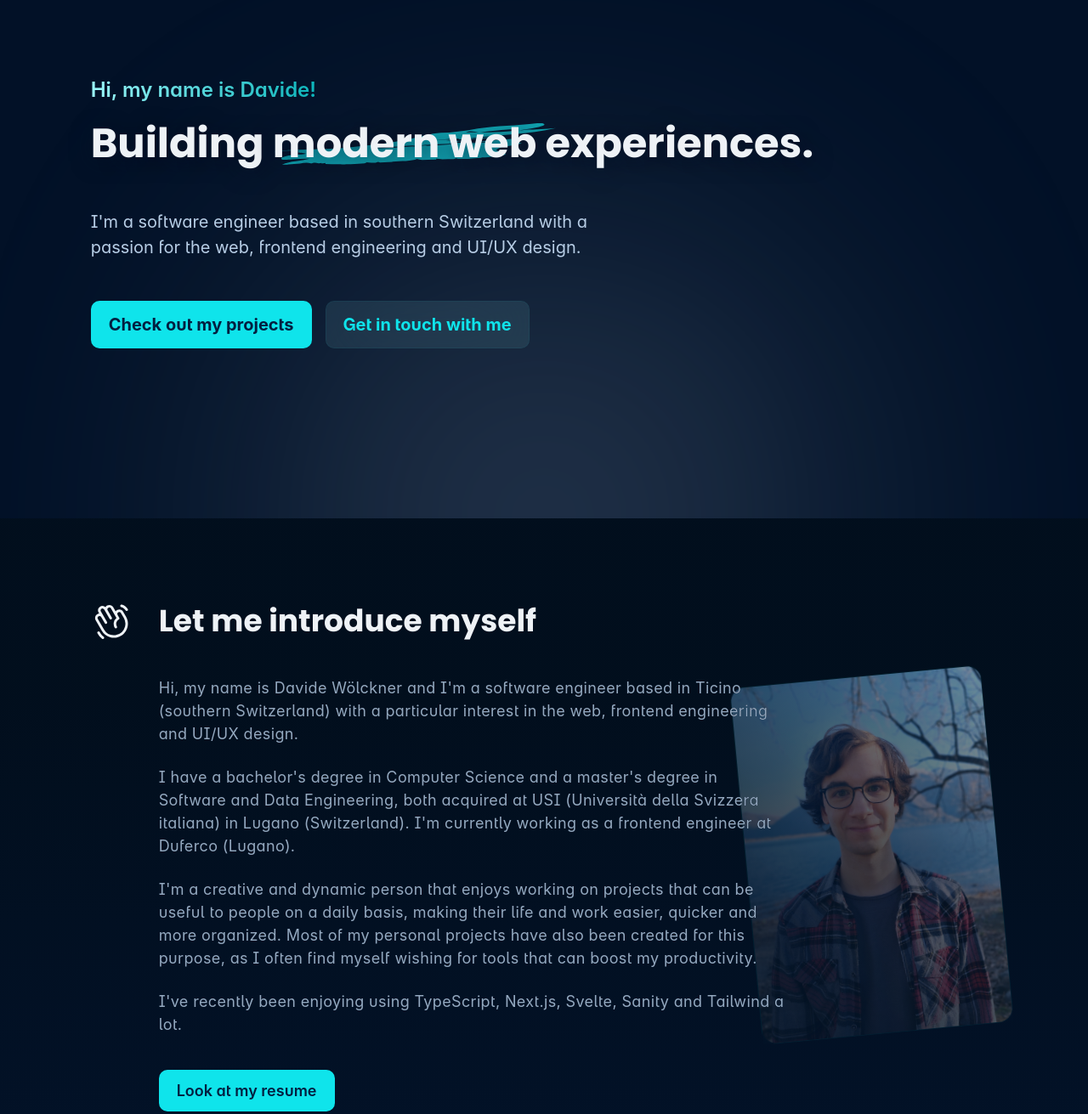
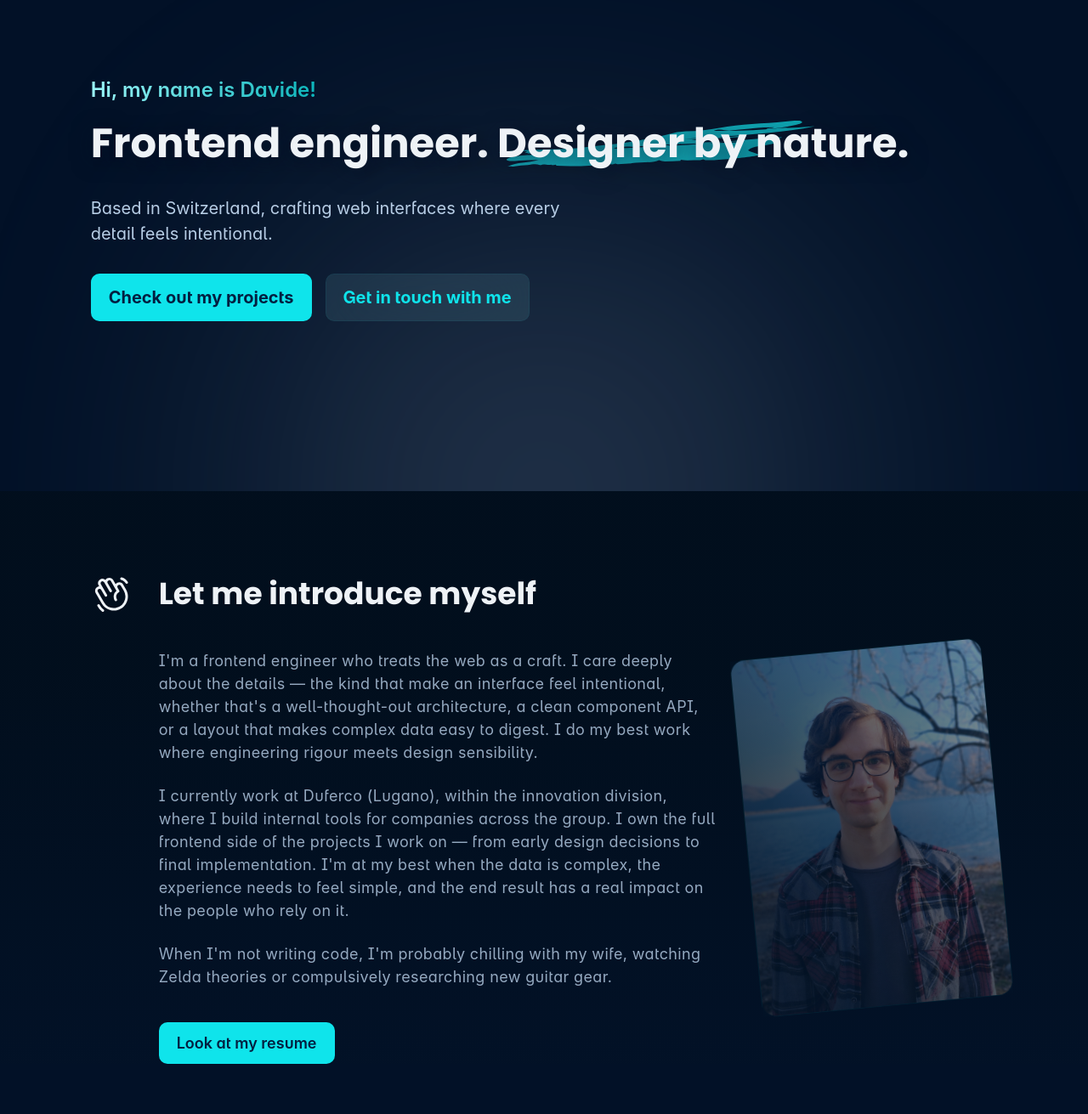
Before and after one commit to DaveKeehl/portfolio, an Astro site: page / in a window 1280 px wide. Shown: the part 180-1491 px from the top of the page at 85% size. Built offline with nearby package versions, Linux system fonts and the light colour scheme; Astro itself is replaced by a stand-in of ours; a web font is replaced by a local one.

Commit message:
content: refresh copy and visual polish across hero, about, contact, and footer

```diff
--- a/src/components/sections/About.astro
+++ b/src/components/sections/About.astro
@@ -14,29 +14,26 @@ import Button from "@components/Button.astro";
   >
     <div class="relative flex flex-col gap-10">
       <div
-        class="p4-regular rich-text rich-text-about w-full text-blue-100 opacity-90 lg:w-9/12"
+        class="p4-regular rich-text rich-text-about w-full text-blue-100 opacity-90 lg:w-8/12"
       >
         <p>
-          Hi, my name is Davide Wölckner and I'm a software engineer based in
-          Ticino (southern Switzerland) with a particular interest in the web,
-          frontend engineering and UI/UX design.
+          I'm a frontend engineer who treats the web as a craft. I care deeply
+          about the details — the kind that make an interface feel intentional,
+          whether that's a well-thought-out architecture, a clean component API,
+          or a layout that makes complex data easy to digest. I do my best work
+          where engineering rigour meets design sensibility.
         </p>
         <p>
-          I have a bachelor's degree in Computer Science and a master's degree
-          in Software and Data Engineering, both acquired at USI (Università
-          della Svizzera italiana) in Lugano (Switzerland). I'm currently
-          working as a frontend engineer at Duferco (Lugano).
+          I currently work at Duferco (Lugano), within the innovation division,
+          where I build internal tools for companies across the group. I own the
+          full frontend side of the projects I work on — from early design
+          decisions to final implementation. I'm at my best when the data is
+          complex, the experience needs to feel simple, and the end result has a
+          real impact on the people who rely on it.
         </p>
         <p>
-          I'm a creative and dynamic person that enjoys working on projects that
-          can be useful to people on a daily basis, making their life and work
-          easier, quicker and more organized. Most of my personal projects have
-          also been created for this purpose, as I often find myself wishing for
-          tools that can boost my productivity.
-        </p>
-        <p>
-          I've recently been enjoying using TypeScript, Next.js, Svelte, Sanity
-          and Tailwind a lot.
+          When I'm not writing code, I'm probably chilling with my wife,
+          watching Zelda theories or compulsively researching new guitar gear.
         </p>
       </div>
       <Button href="/davide_woelckner_cv.pdf" external>Look at my resume</Button
--- a/src/components/sections/Contact.astro
+++ b/src/components/sections/Contact.astro
@@ -11,8 +11,7 @@ import Section from "@components/Section.astro";
   >
     <div class="rich-text rich-text-contact text-left text-blue-100">
       <p>
-        If you have questions, you want to talk business or you simply want to
-        say hi, feel free to reach me out at <a
+        Got something on your mind? Drop me an email at <a
           href="mailto:davide.woelckner@gmail.com">davide.woelckner@gmail.com</a
         >
       </p>
--- a/src/components/sections/Footer.astro
+++ b/src/components/sections/Footer.astro
@@ -3,9 +3,9 @@
 ---
 
 <footer
-  class="relative pt-10 pb-14 before:absolute before:top-0 before:h-px before:w-12.5 before:bg-blue-200 before:content-[''] md:pb-20"
+  class="relative pt-10 pb-12 before:absolute before:top-0 before:h-px before:w-12.5 before:bg-blue-100/30 before:content-[''] md:pb-12"
 >
-  <div class="rich-text rich-text-footer text-left text-blue-100">
+  <div class="rich-text rich-text-footer text-left text-blue-100/50">
     <p>
       PORTFOLIO CREATED WITH <a
         href="https://astro.build/"
--- a/src/components/sections/Hero.astro
+++ b/src/components/sections/Hero.astro
@@ -9,7 +9,7 @@ import Container from "@components/Container.astro";
   id="welcome"
   data-section="welcome"
 >
-  <Container class="flex flex-col gap-12">
+  <Container class="flex flex-col gap-8">
     <div class="flex flex-col gap-4">
       <p
         class="p1-semibold bg-hero text-turquoise-200 w-fit [-webkit-background-clip:text] [-webkit-text-fill-color:transparent]"
@@ -17,18 +17,19 @@ import Container from "@components/Container.astro";
         Hi, my name is Davide!
       </p>
       <h1 class="h1-bold text-shadow">
-        Building{" "}<span class="stroke relative"
-          >modern<img
+        Frontend engineer.{" "}
+        <span class="stroke relative"
+          >Designer<img
             src="/stroke.svg"
             alt="Turquoise colored paint stroke"
             class="absolute top-1/2 left-0 -z-1 origin-left -translate-y-1/2 scale-[1.7] select-none"
           /></span
-        >{" "}web experiences.
+        >{" "}by nature.
       </h1>
     </div>
     <p class="p3-regular max-w-150 text-blue-100">
-      I'm a software engineer based in southern Switzerland with a passion for
-      the web, frontend engineering and UI/UX design.
+      Based in Switzerland, crafting web interfaces where every detail feels
+      intentional.
     </p>
     <div class="button" id="hero-buttons">
       <ButtonsGroup
```
Also changed, not shown: public/og_image.png, 1 other file.
